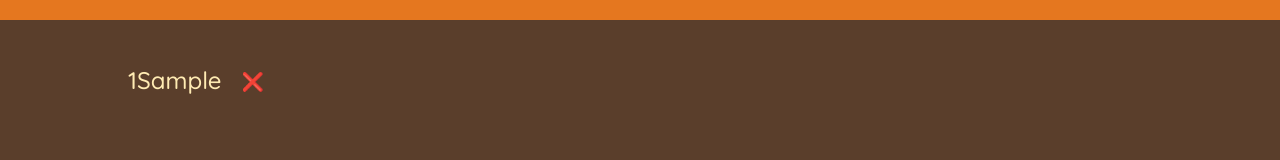
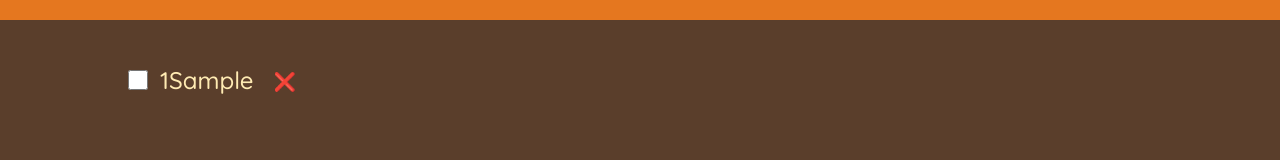
Before and after one commit to SatishKonduru/travel-list, a React (Create React App) app: page / in a window 1280 px wide. Both pictures are taken after typing "Sample" into the empty fields and a click on the button "ADD". Shown: the part 257-417 px from the top of the page. Built offline with nearby package versions, Linux system fonts and the light colour scheme.

Commit message:
working on checkbod

```diff
--- a/src/App.js
+++ b/src/App.js
@@ -82,6 +82,7 @@ function PackingList({ items, onDeleteItem }) {
 function Item({ item , onDeleteItem}) {
   return (
     <li>
+      <input type="checkbox" value={item.packed} onChange={() => {}} />
       <span style={item.packed ? { textDecoration: "line-through" } : {}}>
         {item.quantity}
         {item.description}
```
